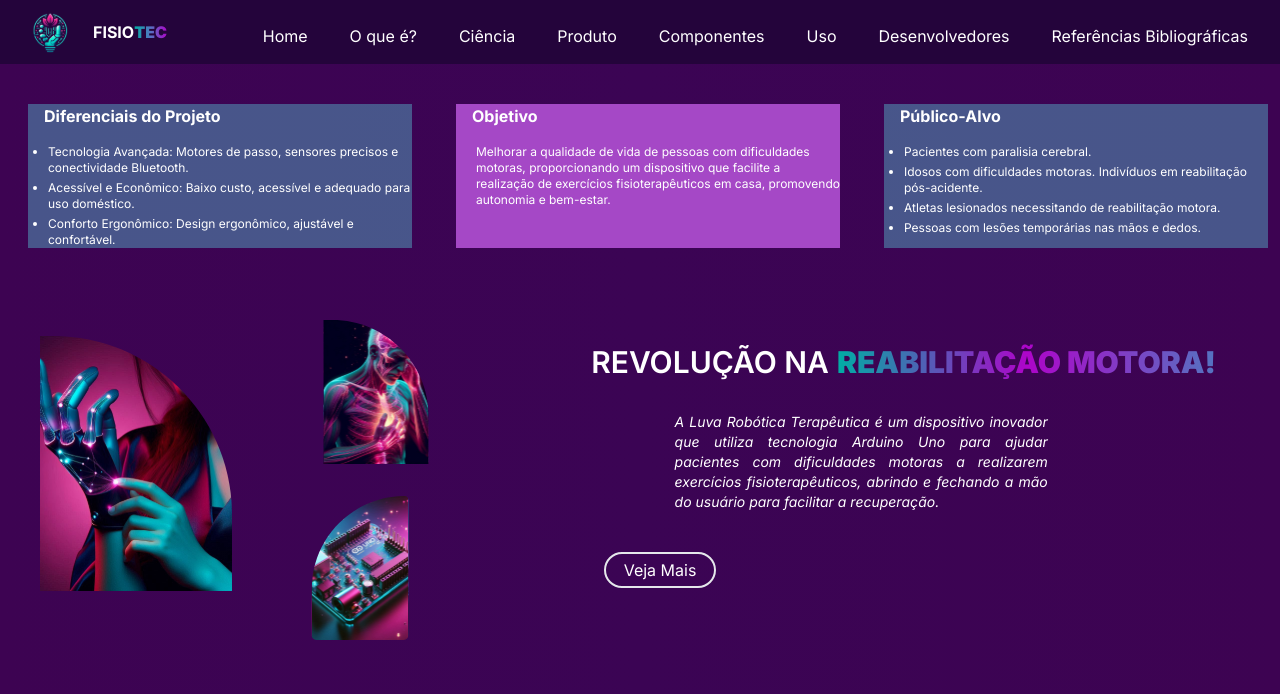
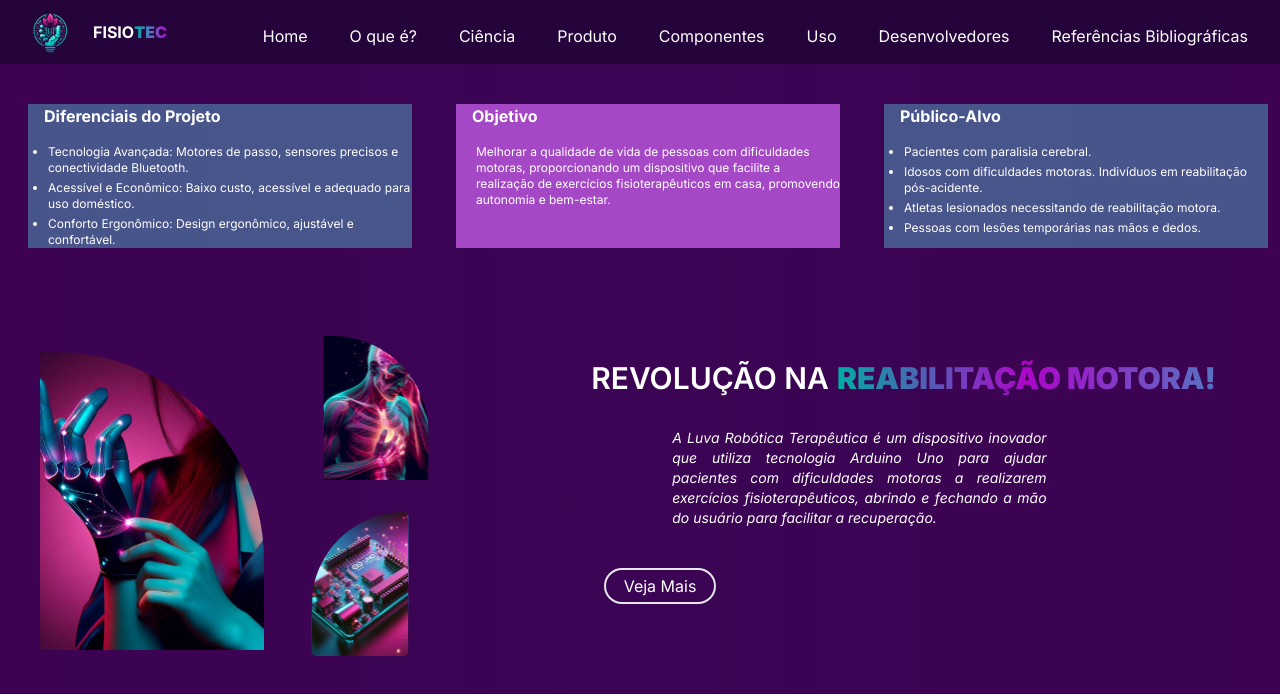
Before and after one commit to Nicolas07068/fisiotec-tcc, a React (Vite) app: page /objetivo in a window 1280 px wide. Shown: the top 694 px of the page. Built offline with nearby package versions, Linux system fonts and the light colour scheme.

Commit message:
Se Deus quiser ultimo commit

```diff
--- a/index.html
+++ b/index.html
@@ -10,7 +10,7 @@
     <link href="https://fonts.googleapis.com/css2?family=Inter:ital,opsz,wght@0,14..32,100..900;1,14..32,100..900&display=swap" rel="stylesheet">
     <title>Fisiotec TCC</title>
   </head>
-  <body class='bg-gradient-to-r from-bg-roxo  via-bg-preto to-bg-roxo min-h-screen overflow-y-hidden font-inter'>
+  <body class='bg-gradient-to-r from-bg-roxo  via-bg-preto to-bg-roxo min-h-screen  overflow-x-hidden xl:overflow-y-hidden font-inter'>
     <div id="root"></div>
     <script type="module" src="/src/main.jsx"></script>
   </body>
--- a/src/pages/ComoUsar.jsx
+++ b/src/pages/ComoUsar.jsx
@@ -7,14 +7,14 @@ export default function ComoUsar() {
     <div className='bg-gradient-to-tr from-bg-produto1 via-bg-produto2 to-bg-produto3'>
       <Header />
       <h2 className='text-white font-bold text-2xl text-center mt-10 xl:mb-16'>
-        <strong className='text-gradient bg-gradient-to-r from-verdinho via-azulzinho to-roxinho bg-clip-text text-transparent xl:text-[26px] xl:mr-2'>
+        <strong className='text-gradient bg-gradient-to-r from-verdinho via-azulzinho to-roxinho bg-clip-text text-transparent mr-2 xl:text-[26px] xl:mr-2'>
           COMO UTILIZAR
         </strong>
         A LUVA ROBÓTICA TERAPÊUTICA
       </h2>
 
       <div className='xl:flex xl:flex-row-reverse xl:items-start xl:justify-between'>
-        <img src={luva} alt="Luva Robótica Terapêutica" className='h-64 ml-[91px] mt-6 mb-6 xl:ml-0 xl:mt-0 xl:h-[596px] w-[596px] mr-7' />
+        <img src={luva} alt="Luva Robótica Terapêutica" className='h-64 ml-[91px] mt-6 mb-6 xl:ml-0 xl:mt-0 xl:h-[596px] xl:w-[596px] xl:mr-7' />
 
         <div className='text-white text-xs ml-7 mb-10 leading-6 xl:w-96 xl:ml-16 xl:mt-10 xl:text-base'>
           <p><i>1. Vestir a Luva: Coloque a luva na mão afetada, ajustando-a para maior conforto.</i></p>
--- a/src/pages/Objetivos.jsx
+++ b/src/pages/Objetivos.jsx
@@ -5,7 +5,7 @@ import Rev3 from '../assets/rev-3.svg'
 
 export default function Objetivos() {
   return (
-    <section  >
+    <section className='overflow-x-hidden '  >
       <Header />
       <div className='xl:flex xl:items-center xl:justify-center xl:gap-7'>
         <div className='bg-bg-dev h-36 mt-10 ml-4 text-white text-xs w-11/12 xl:w-96'>
@@ -35,9 +35,9 @@ export default function Objetivos() {
         </div>
       </div>
 
-      <div className='xl:flex xl:mt-8'>
+      <div className='xl:flex xl:mt-12'>
         <div className='relative h-48 w-44 xl:w-10/12'>
-          <img src={Rev1} alt="Mão robótica" className='absolute top-10 left-10 w-80 xl:w-48 mt-4' />
+          <img src={Rev1} alt="Mão robótica" className='absolute top-10 left-10 w-80 xl:w-56 mt-4' />
           <img src={Rev2} alt="Robô feito de metal" className='absolute top-6 ml-64 h-36 xl:w-44 ml-72 mt-4' />
           <img src={Rev3} alt="Placa de arduino" className='absolute top-48 h-36 ml-64 xl:w-36 ml-72 mt-6' />
         </div>
@@ -48,7 +48,7 @@ export default function Objetivos() {
         REABILITAÇÃO MOTORA!
         </strong>
       </h2>
-      <p className='text-white mt-10 xl:w-1/2 text-justify mt-8 mb-0 ml-0 xl:ml-[205px] xl:text-sm'><i>A Luva Robótica Terapêutica é um dispositivo inovador que utiliza tecnologia Arduino Uno para ajudar pacientes com dificuldades motoras a realizarem exercícios fisioterapêuticos, abrindo e fechando a mão do usuário para facilitar a recuperação.</i></p>
+      <p className='text-white mt-10 xl:w-1/2 text-justify mt-8 mb-0 mr-4 xl:ml-[205px] xl:text-sm'><i>A Luva Robótica Terapêutica é um dispositivo inovador que utiliza tecnologia Arduino Uno para ajudar pacientes com dificuldades motoras a realizarem exercícios fisioterapêuticos, abrindo e fechando a mão do usuário para facilitar a recuperação.</i></p>
 
 
         <button className='mb-10 mt-2 bg-transparent border-2 w-28 rounded-3xl p-1 text-white xl:mt-10 mr-[500px]'>Veja Mais</button>
--- a/src/pages/Produto.jsx
+++ b/src/pages/Produto.jsx
@@ -30,7 +30,7 @@ export default function Produto() {
                     </div>
 
                     </div>
-                    <div className='flex items-center justify-center  mt-10 text-white text-[12px] xl:flex-col xl:ml-[650px] xl:mt-0 xl:-mt-[240px] '>
+                    <div className='flex items-center justify-center  mt-10 text-white text-[12px] xl:flex-col xl:ml-[650px] xl:mt-0 xl:-mt-[250px] '>
                             <div>
                             <img src={MaoLampadaImg} alt="" className='xl:ml-20 ml-7'/>
                             <p className='xl:h-44 xl:w-48 w-32 xl:text-justify'><i>A luva destaca-se pela tecnologia inovadora do Arduino, foco na reabilitação, acessibilidade financeira e facilidade de uso, garantindo eficácia e inclusão para usuários de diferentes perfis.</i></p>
@@ -42,7 +42,7 @@ export default function Produto() {
                             </div>
                     </div>
 
-                    <div className='flex flex-col items-center mt-10 mb-10 xl:relative xl:right-[350px] xl:-top-[340px]'>
+                    <div className='flex flex-col items-center mt-10 mb-10 xl:relative xl:right-[350px] xl:-top-[345px]'>
                         <img src={MaoRoboticaImg} alt="" className='mb-4 ' />
                         <p className='text-white text-[12px] text-center w-44 xl:text-justify'>
                             <i>A Luva Robótica Terapêutica é um dispositivo inovador que utiliza tecnologia Arduino Uno para ajudar pacientes com dificuldades motoras a realizarem exercícios fisioterapêuticos, abrindo e fechando a mão do usuário para facilitar a recuperação.</i>
```
